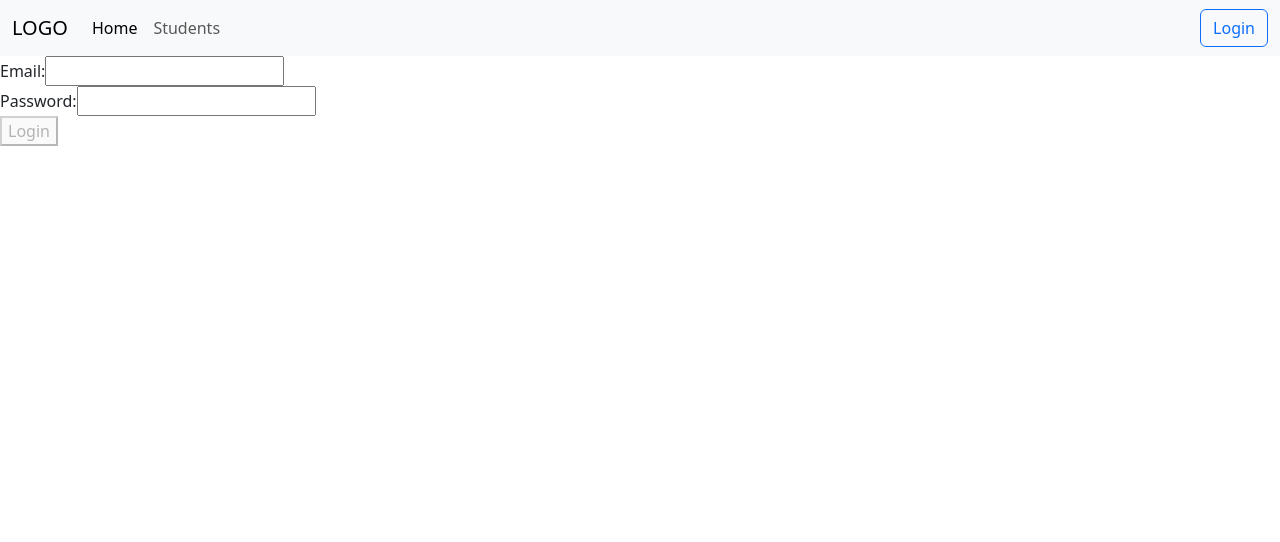
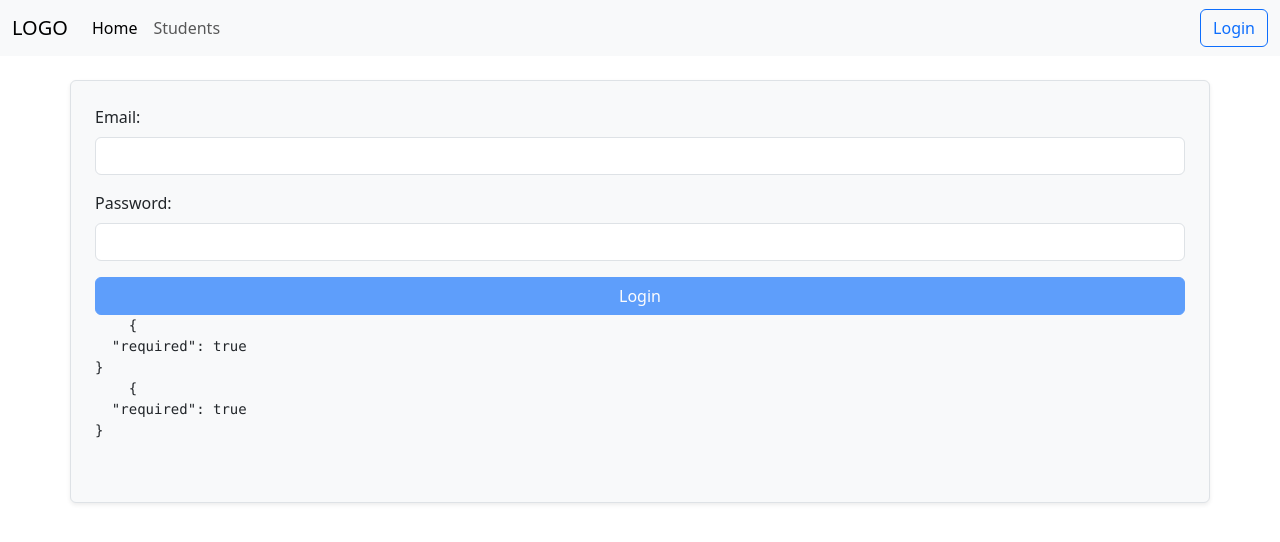
Before and after one commit to ShareghYusefi/school-application, an Angular app: page /login in a window 1280 px wide. Shown: the top 542 px of the page. Built offline with nearby package versions, Linux system fonts and the light colour scheme.

Commit message:
redirect on submit

```diff
--- a/src/app/components/login-form/login-form.component.html
+++ b/src/app/components/login-form/login-form.component.html
@@ -1,17 +1,37 @@
-<form [formGroup]="loginForm" (ngSubmit)="onSubmit()">
-  <div>
-    <label for="email">Email:</label>
-    <input id="email" type="email" formControlName="email" />
-    <div *ngIf="email?.invalid && (email?.dirty || email?.touched)">
+<form
+  [formGroup]="loginForm"
+  (ngSubmit)="onSubmit()"
+  class="p-4 border rounded shadow-sm bg-light container mt-4"
+>
+  <div class="mb-3">
+    <label for="email" class="form-label">Email:</label>
+    <input
+      id="email"
+      type="email"
+      formControlName="email"
+      class="form-control"
+    />
+    <div
+      *ngIf="email?.invalid && (email?.dirty || email?.touched)"
+      class="text-danger mt-1"
+    >
       <small *ngIf="email?.errors?.['required']">Email is required.</small>
       <small *ngIf="email?.errors?.['email']">Enter a valid email.</small>
     </div>
   </div>
 
-  <div>
-    <label for="password">Password:</label>
-    <input id="password" type="password" formControlName="password" />
-    <div *ngIf="password?.invalid && (password?.dirty || password?.touched)">
+  <div class="mb-3">
+    <label for="password" class="form-label">Password:</label>
+    <input
+      id="password"
+      type="password"
+      formControlName="password"
+      class="form-control"
+    />
+    <div
+      *ngIf="password?.invalid && (password?.dirty || password?.touched)"
+      class="text-danger mt-1"
+    >
       <small *ngIf="password?.errors?.['required']"
         >Password is required.</small
       >
@@ -21,5 +41,15 @@
     </div>
   </div>
 
-  <button type="submit" [disabled]="loginForm.invalid">Login</button>
+  <button
+    type="submit"
+    class="btn btn-primary w-100"
+    [disabled]="loginForm.invalid"
+  >
+    Login
+  </button>
+  <pre>
+    <code>{{ email?.errors | json }}</code>
+    <code>{{password?.errors | json}}</code>
+  </pre>
 </form>
--- a/src/app/components/login-form/login-form.component.ts
+++ b/src/app/components/login-form/login-form.component.ts
@@ -1,6 +1,7 @@
 import { Component } from '@angular/core';
 import { FormBuilder, FormGroup, Validators } from '@angular/forms';
 import { AuthService } from '../../services/auth.service';
+import { Router } from '@angular/router';
 
 @Component({
   selector: 'app-login-form',
@@ -14,7 +15,8 @@ export class LoginFormComponent {
   // We can use a FormBuilder instance via dependency injection to create a form group
   constructor(
     private formBuilderInstance: FormBuilder,
-    private authService: AuthService
+    private authService: AuthService,
+    private router: Router
   ) {
     // Create a form group with two form controls: name and name
     this.loginForm = this.formBuilderInstance.group({
@@ -24,10 +26,7 @@ export class LoginFormComponent {
         '',
         [Validators.required, Validators.minLength(5), Validators.email],
       ],
-      password: [
-        '',
-        [Validators.required, Validators.min(1), Validators.max(100)],
-      ],
+      password: ['', [Validators.required, Validators.minLength(6)]],
     });
   }
 
@@ -41,6 +40,8 @@ export class LoginFormComponent {
 
   // onSubmit function
   onSubmit() {
+    console.log('Form submitted', this.loginForm.value);
+
     if (this.loginForm.valid) {
       // Call the login method from AuthService
       this.authService
@@ -51,6 +52,8 @@ export class LoginFormComponent {
             // Store the JWT token in localStorage within the browser
             localStorage.setItem('jwt_token', response.token);
             console.log('Login successful');
+            // Redirect the user to the home page or dashboard
+            this.router.navigate(['/students']);
           },
           error: (error) => {
             console.error('Login failed', error);
```
